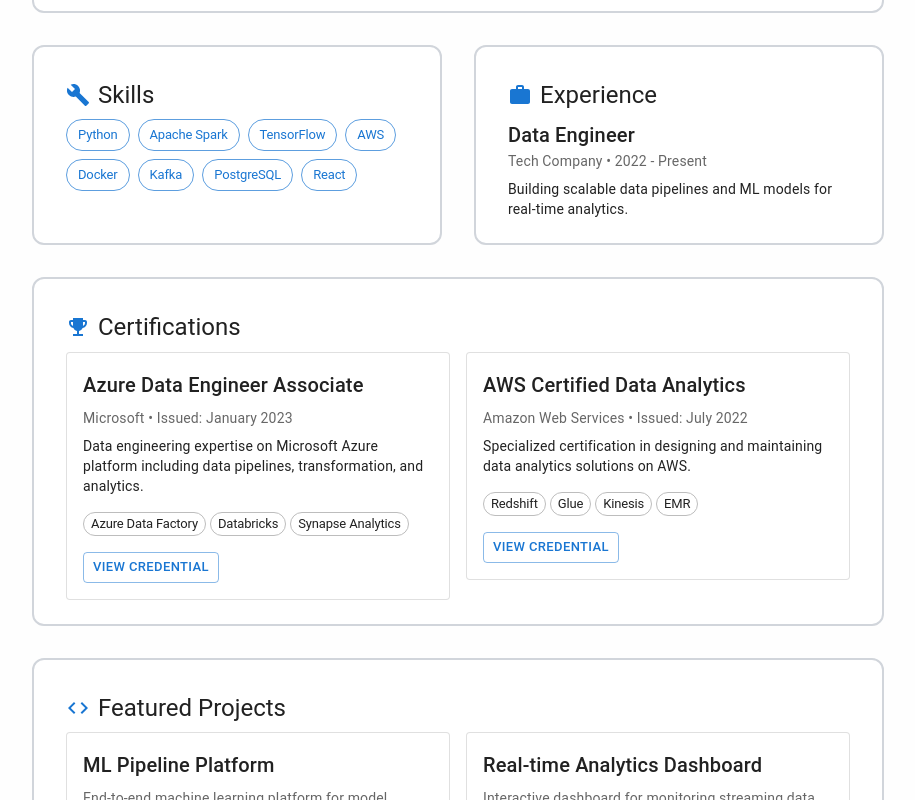
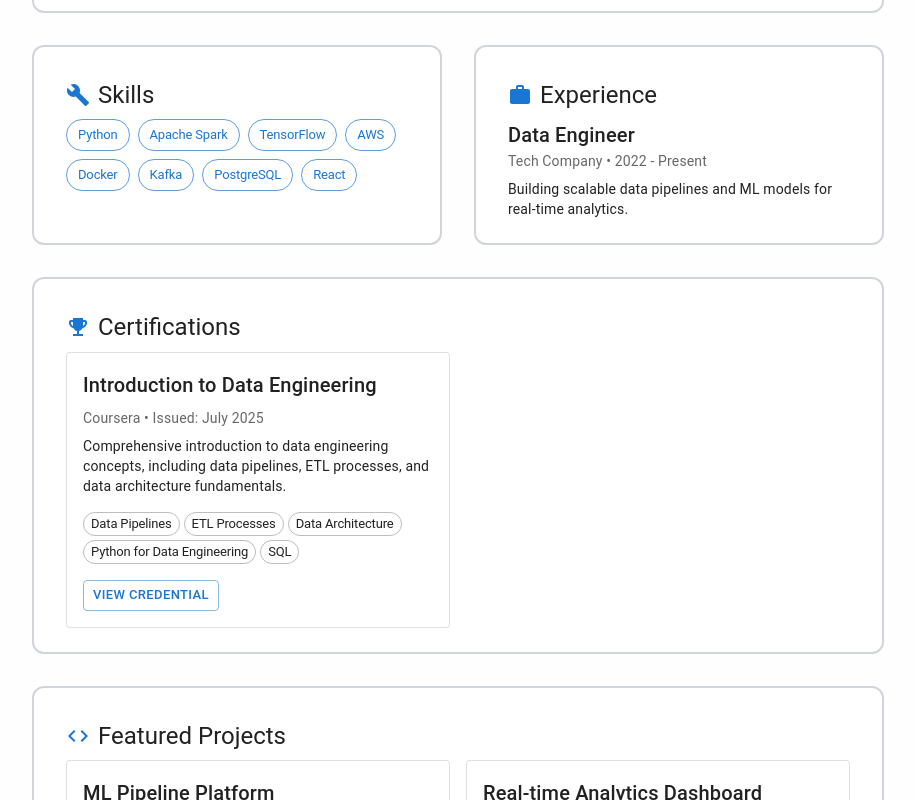
Before and after one commit to SachinShet73/portfolio-website, a React (Create React App) app: page / in a window 1280 px wide. Shown: the part 513-1313 px from the top of the page, without its empty margins (182-1097 px from the left). Built offline with nearby package versions, Linux system fonts and the light colour scheme.

Commit message:
certification fix

```diff
--- a/src/Portfolio.jsx
+++ b/src/Portfolio.jsx
@@ -143,39 +143,20 @@ const Portfolio = () => {
                   <Grid item xs={12} md={6}>
                     <Paper variant="outlined" sx={{ p: 2 }}>
                       <Typography variant="h6" gutterBottom>
-                        Azure Data Engineer Associate
+                        Introduction to Data Engineering
                       </Typography>
                       <Typography variant="body2" color="text.secondary" sx={{ mb: 1 }}>
-                        Microsoft • Issued: January 2023
+                        Coursera • Issued: July 2025
                       </Typography>
                       <Typography variant="body2" sx={{ mb: 2 }}>
-                        Data engineering expertise on Microsoft Azure platform including data pipelines, transformation, and analytics.
+                        Comprehensive introduction to data engineering concepts, including data pipelines, ETL processes, and data architecture fundamentals.
                       </Typography>
                       <Box sx={{ display: 'flex', flexWrap: 'wrap', gap: 0.5, mb: 2 }}>
-                        {['Azure Data Factory', 'Databricks', 'Synapse Analytics'].map((skill) => (
+                        {['Data Pipelines', 'ETL Processes', 'Data Architecture', 'Python for Data Engineering', 'SQL'].map((skill) => (
                           <Chip key={skill} label={skill} size="small" variant="outlined" />
                         ))}
                       </Box>
-                      <Button size="small" variant="outlined" href="#" target="_blank">View Credential</Button>
-                    </Paper>
-                  </Grid>
-                  <Grid item xs={12} md={6}>
-                    <Paper variant="outlined" sx={{ p: 2 }}>
-                      <Typography variant="h6" gutterBottom>
-                        AWS Certified Data Analytics
-                      </Typography>
-                      <Typography variant="body2" color="text.secondary" sx={{ mb: 1 }}>
-                        Amazon Web Services • Issued: July 2022
-                      </Typography>
-                      <Typography variant="body2" sx={{ mb: 2 }}>
-                        Specialized certification in designing and maintaining data analytics solutions on AWS.
-                      </Typography>
-                      <Box sx={{ display: 'flex', flexWrap: 'wrap', gap: 0.5, mb: 2 }}>
-                        {['Redshift', 'Glue', 'Kinesis', 'EMR'].map((skill) => (
-                          <Chip key={skill} label={skill} size="small" variant="outlined" />
-                        ))}
-                      </Box>
-                      <Button size="small" variant="outlined" href="#" target="_blank">View Credential</Button>
+                      <Button size="small" variant="outlined" href="https://www.coursera.org/account/accomplishments/verify/APSO9Y96JHDV" target="_blank">View Credential</Button>
                     </Paper>
                   </Grid>
                 </Grid>
```
